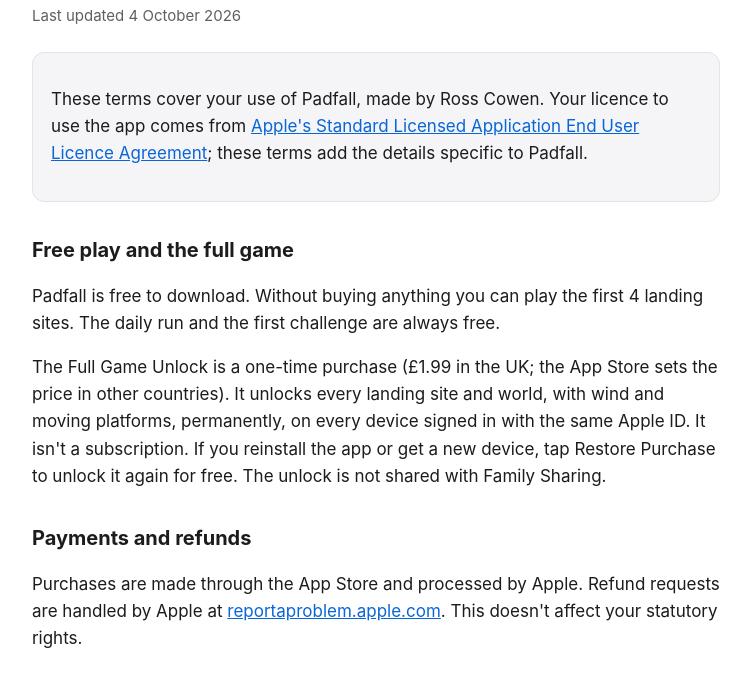
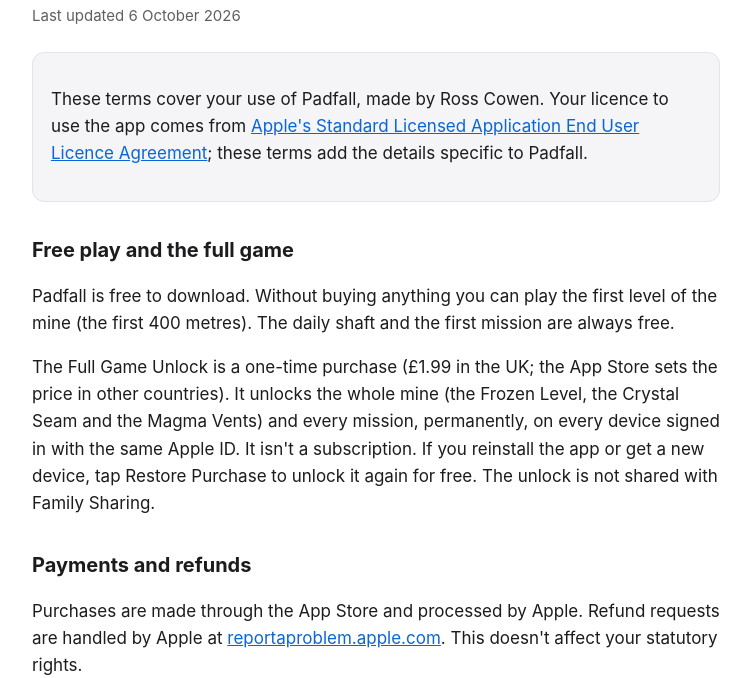
Before and after one commit to fovcuspro/apps, a plain HTML site: page padfall/terms/index.html in a window 1280 px wide. Shown: the part 122-800 px from the top of the page, without its empty margins (264-1015 px from the left). Drawn offline with Linux system fonts and the light colour scheme.

Commit message:
Update pages 2026-10-07

```diff
--- a/padfall/terms/index.html
+++ b/padfall/terms/index.html
@@ -10,14 +10,14 @@
 <main>
 <nav><a href="../../padfall/">Padfall</a> <a href="../../padfall/privacy/">Privacy</a> <a href="../../padfall/terms/" aria-current="page">Terms</a> <a href="../../padfall/support/">Support</a></nav>
 <h1>Padfall Terms of Use</h1>
-<p class="updated">Last updated 4 October 2026</p>
+<p class="updated">Last updated 6 October 2026</p>
 <div class="summary"><p>These terms cover your use of Padfall, made by Ross Cowen. Your licence to use
 the app comes from <a href="https://www.apple.com/legal/internet-services/itunes/dev/stdeula/">Apple's Standard Licensed Application End User Licence Agreement</a>; these
 terms add the details specific to Padfall.</p></div>
 <h2>Free play and the full game</h2>
-<p>Padfall is free to download. Without buying anything you can play the first 4 landing sites. The daily run and the first challenge are always free.</p>
+<p>Padfall is free to download. Without buying anything you can play the first level of the mine (the first 400 metres). The daily shaft and the first mission are always free.</p>
 <p>The Full Game Unlock is a one-time purchase (£1.99 in the UK; the App Store sets the price in other
-countries). It unlocks every landing site and world, with wind and moving platforms, permanently, on every device signed in with the same Apple ID. It isn't a
+countries). It unlocks the whole mine (the Frozen Level, the Crystal Seam and the Magma Vents) and every mission, permanently, on every device signed in with the same Apple ID. It isn't a
 subscription. If you reinstall the app or get a new device, tap Restore Purchase to unlock it again for free.
 The unlock is not shared with Family Sharing.</p>
 
```
Also changed, not shown: padfall/index.html (+1 -1 lines), padfall/privacy/index.html (+2 -2 lines), padfall/support/index.html (+1 -1 lines).
